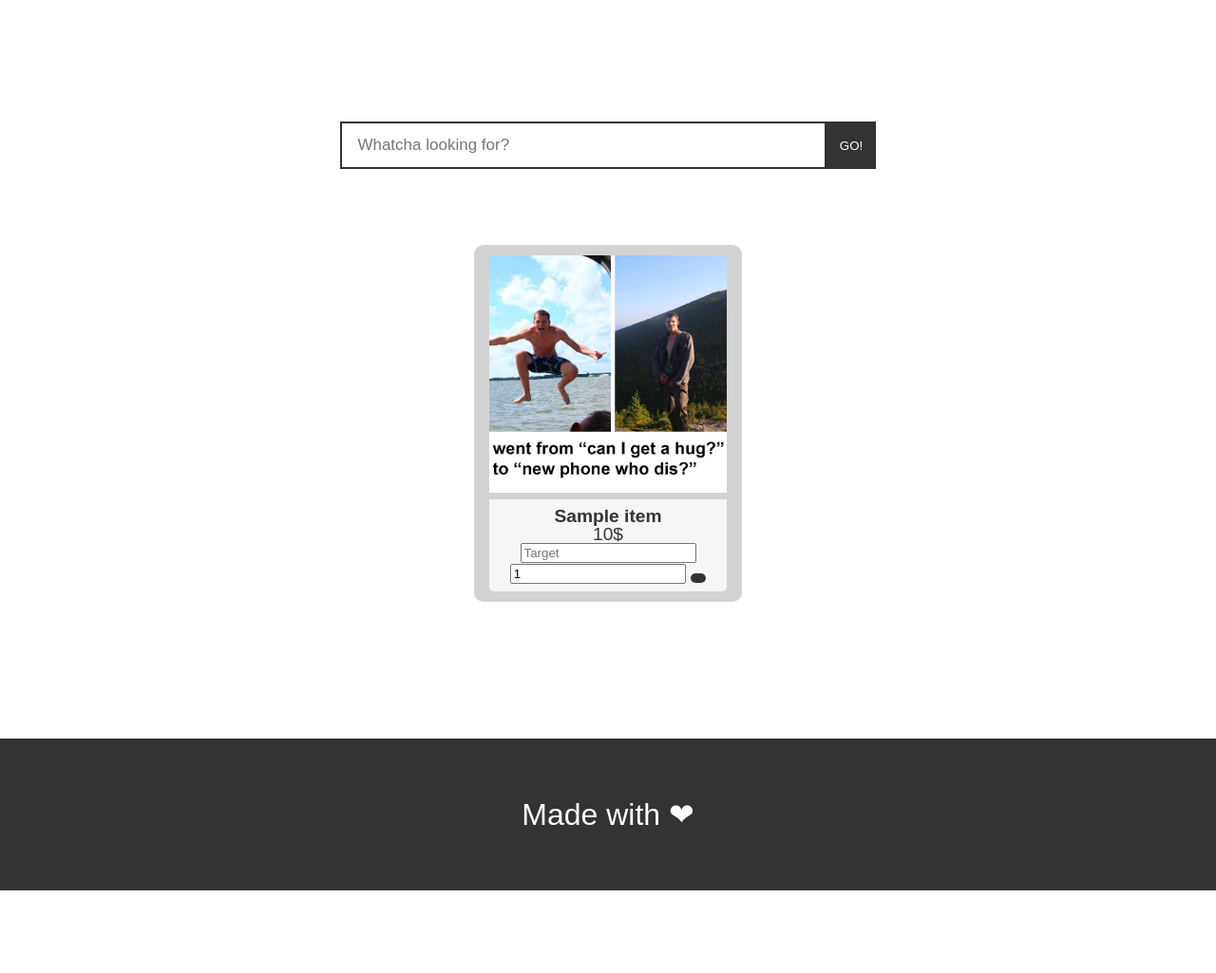
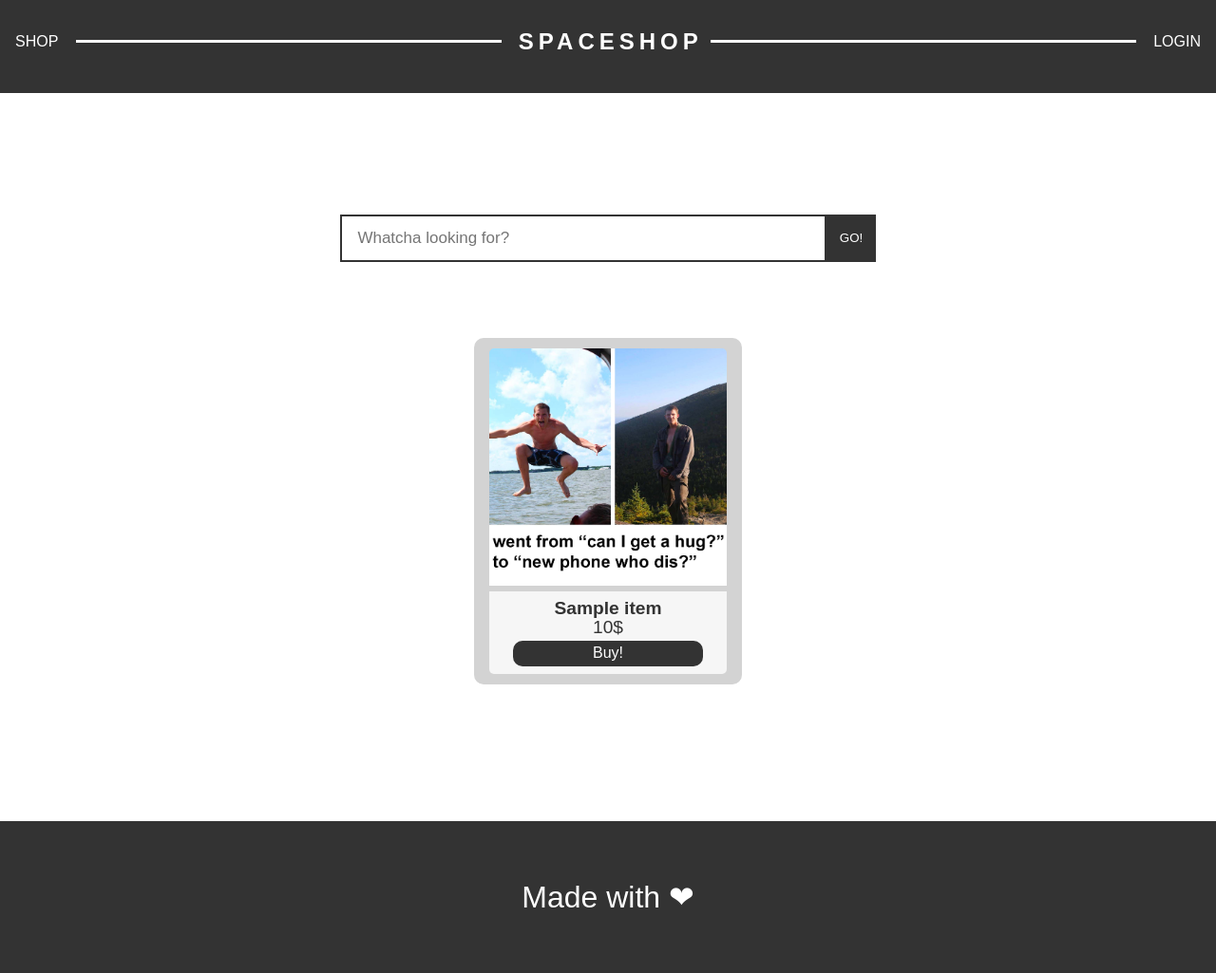
Before and after one commit to ritsec/ISTS17-Store, a Flask app: page /shop in a window 1280 px wide. Shown: the whole page at 95% size. Before the commit the page ends 938 px from the top, so only its background shows below. Run offline with Flask 2, Linux system fonts and the light colour scheme; a database or web service that is not in the repository returns one stand-in record (values such as "Sample title"); data that the repository does not hold is empty; some libraries are stand-ins or nearby versions.

Commit message:
frontend done yay

```diff
--- a/app/static/css/shop.css
+++ b/app/static/css/shop.css
@@ -1,22 +1,22 @@
+.fill{
+    background: #333;
+    height: calc(85px + 1vw);
+}
 
-.search{
-
+.search {
     color: #333;
     background-size: 100%;
-
     padding: 10vw 0 5vw;
     width: 80%;
     margin: 0 auto;
     text-align: center;
 }
 
-
-.search .search-container form{
+.search .search-container form {
     display: flex;
     justify-content: center;
     align-content: center;
 }
-
 
 .search-container input[type=text] {
     width: 50%;
@@ -28,28 +28,24 @@ padding: 0 1rem;
     outline: none;
 }
 
-.search-container input[type=submit]{
+.search-container input[type=submit] {
     width: 5%;
     height: 50px;
-
     background: #333;
     color: white;
     border: 2px solid #333;
 }
 
-.all-items{
+.all-items {
     color: #333;
     background-size: 100%;
-
     padding: 0 0 10vw;
     width: 60%;
     margin: 0 auto;
     text-align: center;
 }
 
-
-.item{
-
+.item {
     display: flex;
     font-size: 1.2rem;
     flex-direction: column;
@@ -57,33 +53,28 @@ background: #333;
     align-items: center;
     width: calc(250px + 1rem);
     padding: .7rem .5rem;
-   border-radius:10px;
+    border-radius: 10px;
     margin: 1rem;
     background: lightgrey;
-
-
 }
 
-.bold{
+.bold {
     font-weight: bold;
+}
 
-}
-.items{
+.items {
     display: flex;
     flex-wrap: wrap;
     justify-content: space-around;
-
 }
 
-
-.items img{
+.items img {
     width: 250px;
     height: 250px;
-    border-radius: 5px 5px 0 0 ;
-
+    border-radius: 5px 5px 0 0;
 }
 
-.item .buy{
+.item .buy {
     font-size: 1rem;
     padding: .3rem .5rem;
     background: #333;
@@ -91,14 +82,30 @@ border-radius: 10px;
     color: white;
     cursor: pointer;
     border: none;
-
+    width: 80%;
+    margin-top: .3rem;
 }
 
-.item-listing{
+.item-listing {
     background: #f6f6f6;
     width: 250px;
     border-radius: 0px 0px 5px 5px;
-    margin: .4rem 0 0 ;
+    margin: .4rem 0 0;
     padding: .5rem 0;
+}
 
+.item-listing .hideme,
+.item-listing .enemy-show {
+    display: none;
 }
+
+.item-8 .enemy-show,
+.item-9 .enemy-show,
+.item-10 .enemy-show,
+.item-11 .enemy-show {
+    display: block;
+}
+
+.side-by-side{
+    display: inline;
+}
--- a/app/static/js/main.js
+++ b/app/static/js/main.js
@@ -1,18 +1,3 @@
 $(document).ready(function(){
     $("#login-modal").modal('show');
 });
-
-$(function() {
-    $('button').click(function(e) {
-        console.log(e.target.id);
-        $.post(
-            '/shop',
-            {
-                item_id: e.target.id
-            },
-            function(data, status){
-                $("#result").html(data);
-            }
-        )
-    });
-});
--- a/app/templates/login.html
+++ b/app/templates/login.html
@@ -34,8 +34,8 @@
                 <div id="error">{{ error }}</div>
             {% endif %}
             <form method='POST' class="login-form" name="login_form" action="/login">
-                <input id="username" type="text" name="username"><br />
-                <input id="password" type="password" name="password"><br />
+                <input id="username" type="text" name="username" placeholder="Usernmae"><br />
+                <input id="password" type="password" name="password" placeholder="Password"><br />
                 <button type="submit">Beam me up, fam</button>
                 </form>
 
--- a/app/templates/shop.html
+++ b/app/templates/shop.html
@@ -2,6 +2,13 @@
         <link rel="stylesheet" href="/static/css/shop.css">
     </head>
     {% extends "layout.html" %} {% block title %}Shop{% endblock %} {% block content %}
+
+    {% if not session.token %}
+    <section class="fill">
+
+
+    </section>
+    {% endif %}
 
 <section class="search">
      <div class="search-container">
@@ -25,9 +32,27 @@
             <a class="item-listing item-{{ item['uuid'] }}"><span class="bold">{{ item["name"] }}</span><br> {{ item["price"] }}$<br>
 
                 <form method="POST" name="target-form" action="/shop">
-                    <input type="text" placeholder="Target" name="enemy_id">
                     <input class="hideme" type="text" value="{{ item['uuid'] }}" name="item_id">
-                    <button class="buy" name="enemy_id" id="{{ item['uuid'] }}"> </button>
+                    <!--input class="enemy-show" type="text" placeholder="Target" name="enemy_id"-->
+                    <span class="enemy-show">
+                            Target:
+                <select class="target" name="enemy_id">
+                            <option value="1">1</option>
+                            <option value="2">2</option>
+                            <option value="3">3</option>
+                            <option value="4">4</option>
+                            <option value="5">5</option>
+                            <option value="6">6</option>
+                            <option value="7">7</option>
+                            <option value="8">8</option>
+                            <option value="9">9</option>
+                            <option value="10">10</option>
+                            <option value="11">11</option>
+
+                          </select>
+                        </span>
+
+                    <button class="buy">Buy!</button>
                 </form>
             </a>
 
```
Lines whose indentation alone changed are shown as unchanged.
